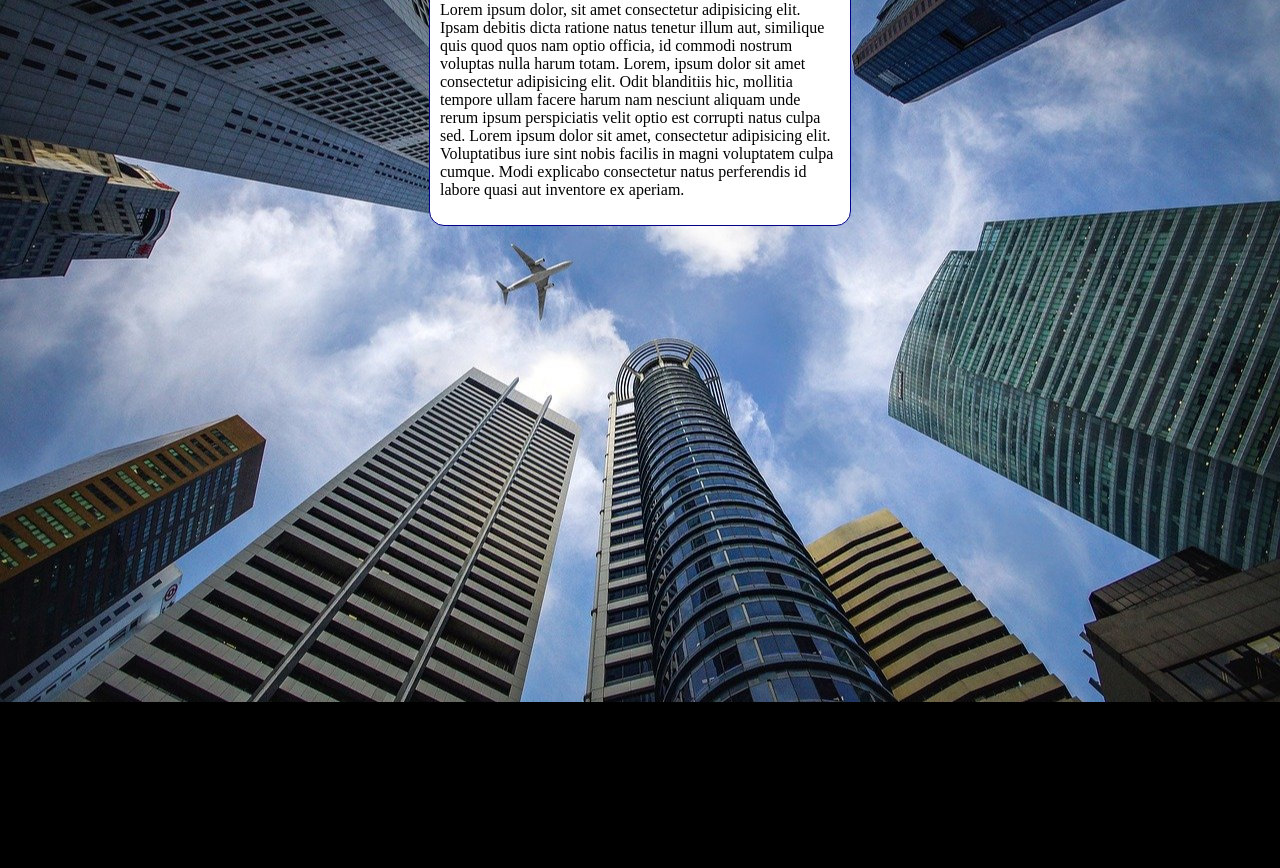
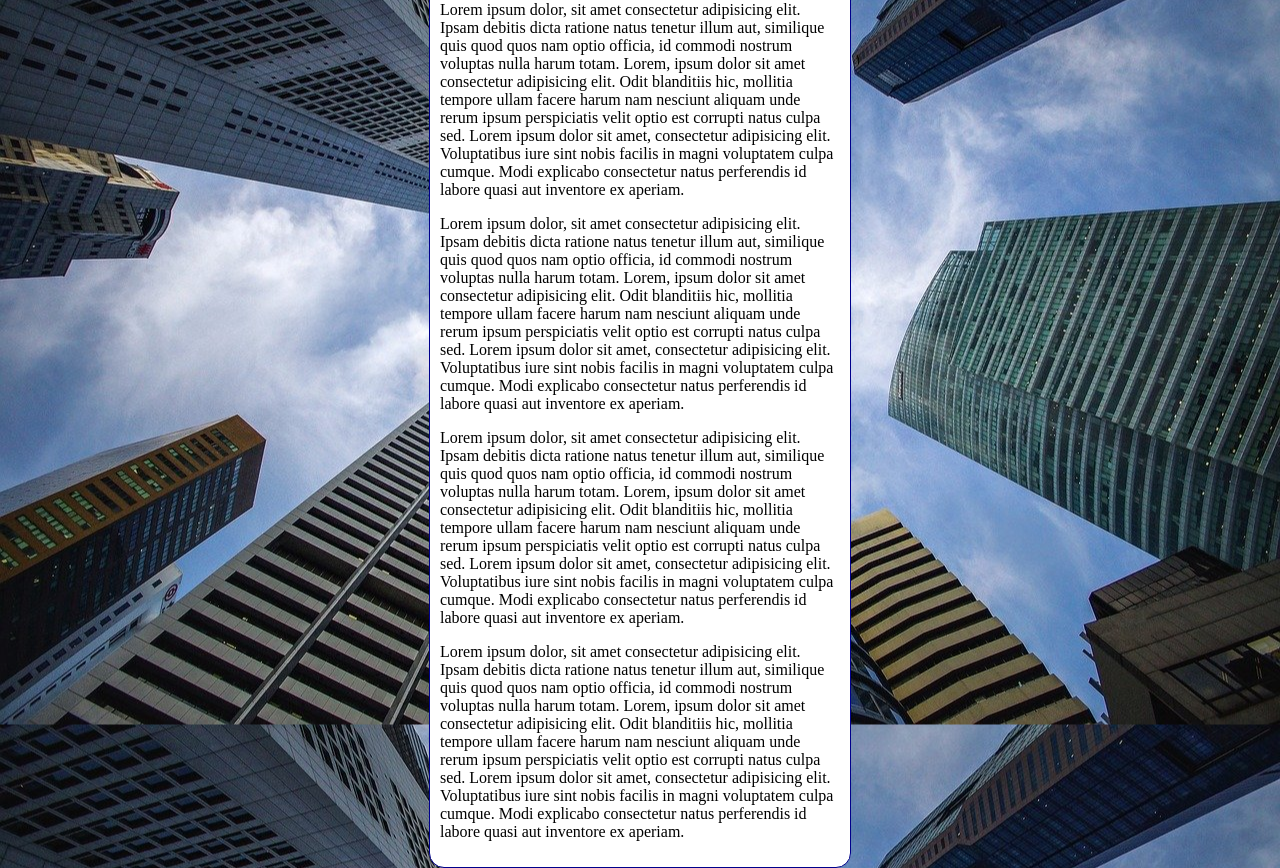
Before and after one commit to andreluizpo/html-css, a plain HTML site: page exercicios/ex022/fundo006.html in a window 1280 px wide. Shown: the part 98-966 px from the top of the page. Before the commit the page ends 800 px from the top, so only its background shows below. Drawn offline with Linux system fonts and the light colour scheme.

Commit message:
Update fundo006.html

```diff
--- a/exercicios/ex022/fundo006.html
+++ b/exercicios/ex022/fundo006.html
@@ -10,7 +10,7 @@
             background-color: black;
             background-image: url(imagens/wallpaper002.jpg);
             background-position: center center;
-            background-repeat: no-repeat;
+            background-repeat: repeat-y;
             background-size: cover;
         }
 
@@ -29,6 +29,9 @@
     <main>
         <h1>Teste de imagem de fundo</h1>
         <p>Lorem ipsum dolor, sit amet consectetur adipisicing elit. Ipsam debitis dicta ratione natus tenetur illum aut, similique quis quod quos nam optio officia, id commodi nostrum voluptas nulla harum totam. Lorem, ipsum dolor sit amet consectetur adipisicing elit. Odit blanditiis hic, mollitia tempore ullam facere harum nam nesciunt aliquam unde rerum ipsum perspiciatis velit optio est corrupti natus culpa sed. Lorem ipsum dolor sit amet, consectetur adipisicing elit. Voluptatibus iure sint nobis facilis in magni voluptatem culpa cumque. Modi explicabo consectetur natus perferendis id labore quasi aut inventore ex aperiam.</p>
+        <p>Lorem ipsum dolor, sit amet consectetur adipisicing elit. Ipsam debitis dicta ratione natus tenetur illum aut, similique quis quod quos nam optio officia, id commodi nostrum voluptas nulla harum totam. Lorem, ipsum dolor sit amet consectetur adipisicing elit. Odit blanditiis hic, mollitia tempore ullam facere harum nam nesciunt aliquam unde rerum ipsum perspiciatis velit optio est corrupti natus culpa sed. Lorem ipsum dolor sit amet, consectetur adipisicing elit. Voluptatibus iure sint nobis facilis in magni voluptatem culpa cumque. Modi explicabo consectetur natus perferendis id labore quasi aut inventore ex aperiam.</p>
+        <p>Lorem ipsum dolor, sit amet consectetur adipisicing elit. Ipsam debitis dicta ratione natus tenetur illum aut, similique quis quod quos nam optio officia, id commodi nostrum voluptas nulla harum totam. Lorem, ipsum dolor sit amet consectetur adipisicing elit. Odit blanditiis hic, mollitia tempore ullam facere harum nam nesciunt aliquam unde rerum ipsum perspiciatis velit optio est corrupti natus culpa sed. Lorem ipsum dolor sit amet, consectetur adipisicing elit. Voluptatibus iure sint nobis facilis in magni voluptatem culpa cumque. Modi explicabo consectetur natus perferendis id labore quasi aut inventore ex aperiam.</p>
+        <p>Lorem ipsum dolor, sit amet consectetur adipisicing elit. Ipsam debitis dicta ratione natus tenetur illum aut, similique quis quod quos nam optio officia, id commodi nostrum voluptas nulla harum totam. Lorem, ipsum dolor sit amet consectetur adipisicing elit. Odit blanditiis hic, mollitia tempore ullam facere harum nam nesciunt aliquam unde rerum ipsum perspiciatis velit optio est corrupti natus culpa sed. Lorem ipsum dolor sit amet, consectetur adipisicing elit. Voluptatibus iure sint nobis facilis in magni voluptatem culpa cumque. Modi explicabo consectetur natus perferendis id labore quasi aut inventore ex aperiam.</p>
     </main>
 </body>
 </html>
```
